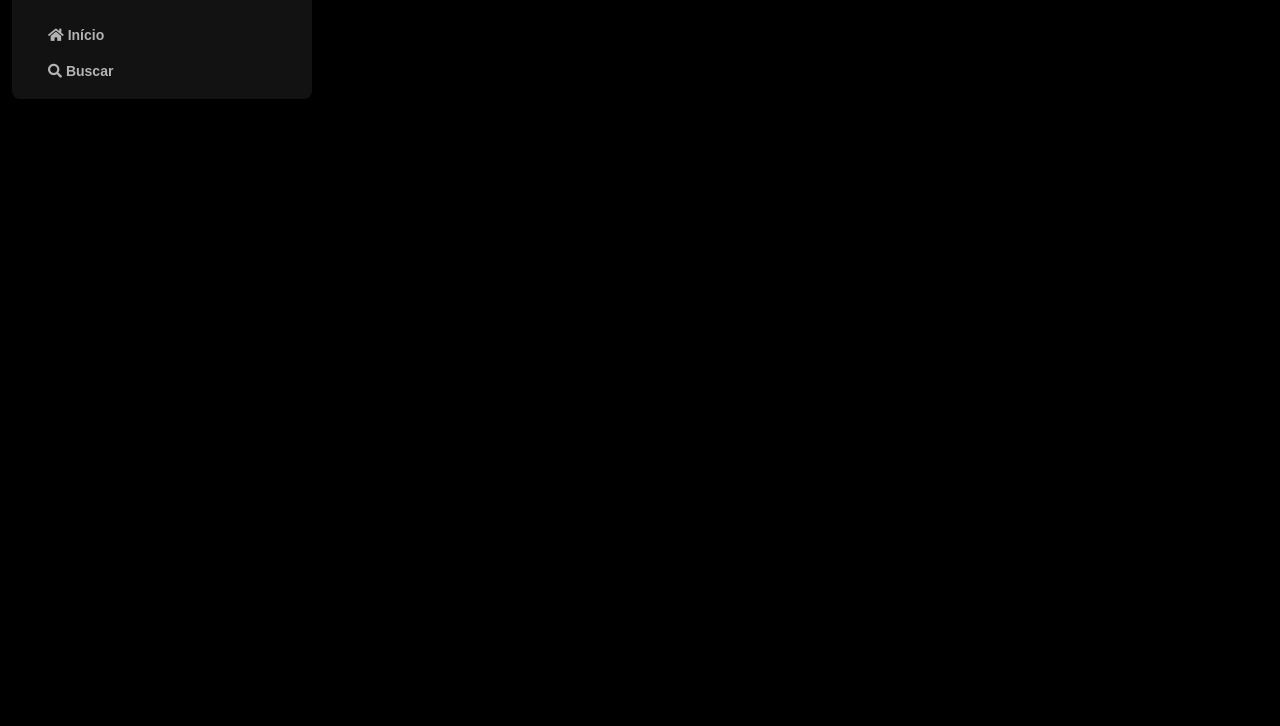
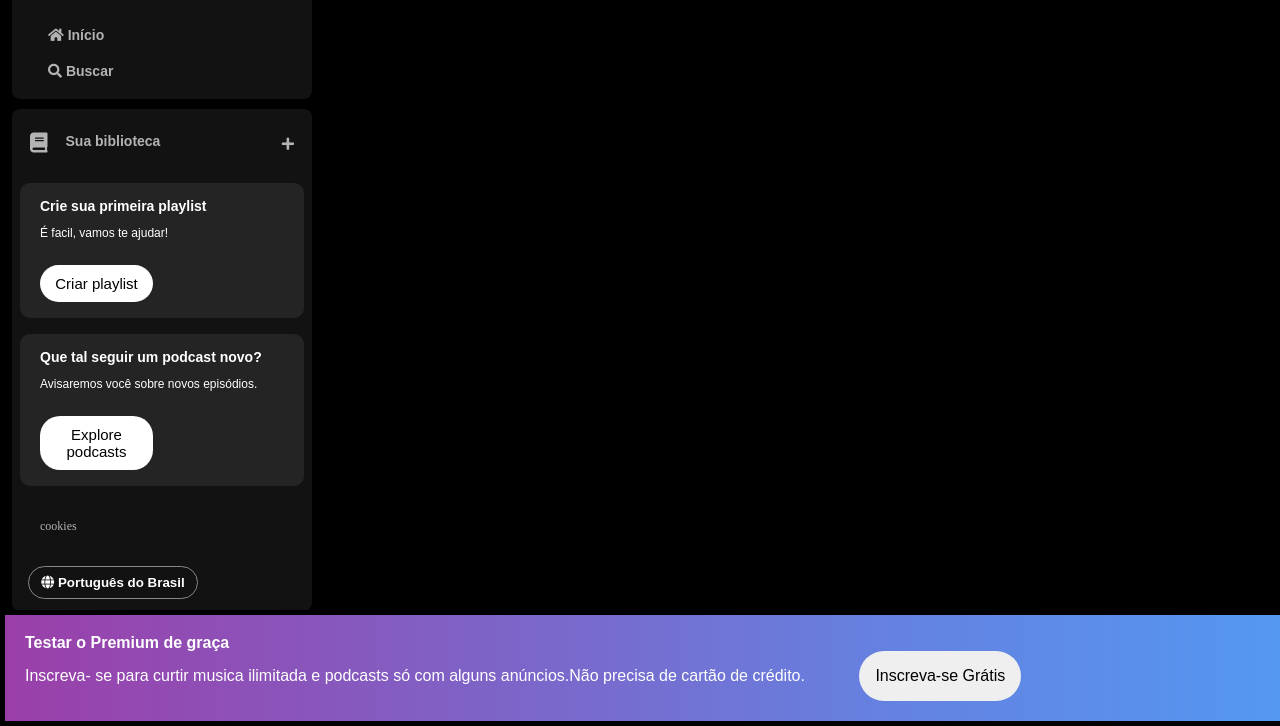
Before and after one commit to MellTins/Imersao_spotify, a plain HTML site: page index.html in a window 1280 px wide. Shown: the part 74-800 px from the top of the page. Drawn offline with Linux system fonts and the light colour scheme.

Commit message:
criado mais uma aba lateral e footer

```diff
--- a/index.html
+++ b/index.html
@@ -19,7 +19,6 @@
                     <img src="assets/icons/logo-spotify.png" alt="logo do spotify">
                 </a>
              </div>
-                <div>
                     <ul>
                         <li>
                             <a href="">
@@ -34,9 +33,67 @@
                             </a>
                         </li>
                     </ul>
+               </nav>
+
+           <div class="library">
+               <div class="library_content">
+                   <button class="library_button">
+                    <span class="fa fas fa-book"></span>
+                    <span>Sua biblioteca</span>
+                   </button>
+                   <span class="fa fa-plus"></span>
+               </div>
+               <section class="section-playlist">
+                <div class="section-playlist_content">
+                    <span class="text title">Crie sua primeira playlist</span>
+                    <span class="text subtitle">É facil, vamos te ajudar!</span>
+                    <button class="section-playlist_button">
+                        <span>Criar playlist</span>
+                    </button>
                 </div>
+               </section>
+
+               <section class="section-playlist">
+                <div class="section-playlist_content">
+                    <span class="text title">Que tal seguir um podcast novo?</span>
+                    <span class="text subtitle">
+                        Avisaremos você sobre novos episódios.
+                    </span>
+                    <button class="section-playlist_button">
+                        <span>Explore podcasts</span>
+                    </button>
+                </div>
+               </section>
+               <div class="cookies">
+                <a href="">cookies</a>
+               </div>
+
+               <div class="languages">
+                <button class="languages-button">
+                    <span class="fa fa-globe"></span>
+                    <span>Português do Brasil</span>
+                </button>
+               </div>
             </div>
-        </nav>
-
+             </div>
+             <footer>
+                <div class="rodapé">
+                    <a href="">
+                        <span class="titulo">
+                            Testar o Premium de graça
+                        </span>
+                    </a>
+                    <a href="">
+                        <span class="subtitulo">
+                            Inscreva- se para curtir musica ilimitada e podcasts só com alguns anúncios.Não precisa de cartão de crédito.
+                        </span>
+                    </a>
+                    <button class="inscreva-se">
+                        <span>
+                            Inscreva-se Grátis
+                        </span>
+                    </button>
+                </div>
+             </footer>
 </body>
 </html>
--- a/styles.css
+++ b/styles.css
@@ -41,3 +41,162 @@ body{
     font-size: 14px;
     font-family: "DM Sans", sans-serif;
 }
+
+.library{
+    background-color: #121212;
+    border-radius: 8px;
+    display: flex;
+    justify-content: space-between;
+    flex-direction: column;
+    padding: 4px 8px;
+    color: #b3b3b3;
+    font-weight: 600;
+    font-size: 14px;
+    margin-top: 10px;
+}
+.library .library_content{
+       display: flex;
+       justify-content: space-between;
+}
+
+.library .library_button{
+    display: flex;
+    margin-right: 10px;
+    color: #b3b3b3;
+    background-color: transparent;
+    border: 0;
+    font-size: 14px;
+    font-weight: 700;
+    font-family:"DM Sans", sans-serif;
+    text-align: center;
+    text-decoration: none;
+    text-transform: none;
+    padding: 20px 10px;
+}
+.library .library_button .fa{
+    font-size: 20px;
+    margin-right: 10px;
+    font-weight: 300;
+    padding-right: 8px;
+}
+
+.library .library_content .fa-plus{
+    margin: 24px 10px;
+}
+
+.section-playlist {
+    display: flex;
+    align-items: flex-start;
+    justify-content: space-between;
+    gap:20px;
+    background-color: #242424;
+    color: #b3b3b3;
+    font-weight: 600;
+    font-size: 14px;
+    margin: 8px 0;
+    padding: 16px 20px;
+    border-radius: 10px;
+}
+.section-playlist .section-playlist_content{
+    display: flex;
+    flex-direction: column;
+}
+ .section-playlist_content .text{
+    padding-bottom: 14px;
+    color: #fff;
+    font-family: "DM Sans", sans-serif;
+ }
+
+ .section-playlist_content .title{
+    font-weight: 700;
+ }
+ .section-playlist_content .subtitle{
+    font-weight: 500;
+    font-size: 12px;
+ }
+
+ .section-playlist_content .section-playlist_button{
+    display: flex;
+    justify-content: center;
+    background-color: #fff;
+    color: #000;
+    border-radius: 20px;
+    font-size: 15px;
+    font-weight: 500;
+    font-family: "DM Sans", sans-serif;
+    text-decoration: none;
+    text-transform: none;
+    padding: 10px;
+    margin-top: 12px;
+    border: 0;
+    width: 113px;
+
+ }
+ .section-playlist_content .section-playlist_button:hover{
+    box-shadow: 1px 1px 1px #ffffff83;
+    font-weight: 700;
+ }
+
+ .sidebar .cookies{
+    margin: 25px 20px;
+ }
+ .sidebar .cookies a {
+    color: #b3b3b3;
+    font-weight: 500;
+    font-size: 12px;
+    text-decoration: none;
+ }
+
+ .sidebar .cookies a:hover{
+    text-decoration: underline;
+ }
+
+ .languages .languages-button{
+    align-items: center;
+    background-color: transparent;
+    border: 1px solid #878787;
+    color: #fff;
+    font-weight: bold;
+    cursor: pointer;
+    width: 170px;
+    margin: 8px;
+    padding: 8px;
+    border-radius: 20px;
+ }
+
+ .rodapé{
+  position: fixed;
+  bottom: 0;
+  padding: 20px;
+  width: 100%;
+  background-image: linear-gradient(to right,#9B3FA9,#8160C4,#6581E0,#529AF4);
+  border: 5px solid black;
+ }
+.rodapé .titulo {
+    font-weight: 700;
+    display: flex;
+    color: #fff;
+    font-family: "DM Sans", sans-serif;
+
+}
+.rodapé .subtitulo{
+    padding-bottom: 14px;
+    color: #fff;
+    font-family: "DM Sans", sans-serif;
+
+}
+.rodapé a {text-decoration: none;}
+
+.rodapé .inscreva-se{
+    margin-left: 50px;
+    border-radius: 50px;
+    padding: 16px;
+    font-weight: 500;
+    font-size: 16px;
+    border: 0;
+    cursor: pointer;
+}
+.rodapé .inscreva-se:hover{
+    box-shadow: 1px 1px 1px #ffffff83;
+    font-weight: 700;
+}
```
